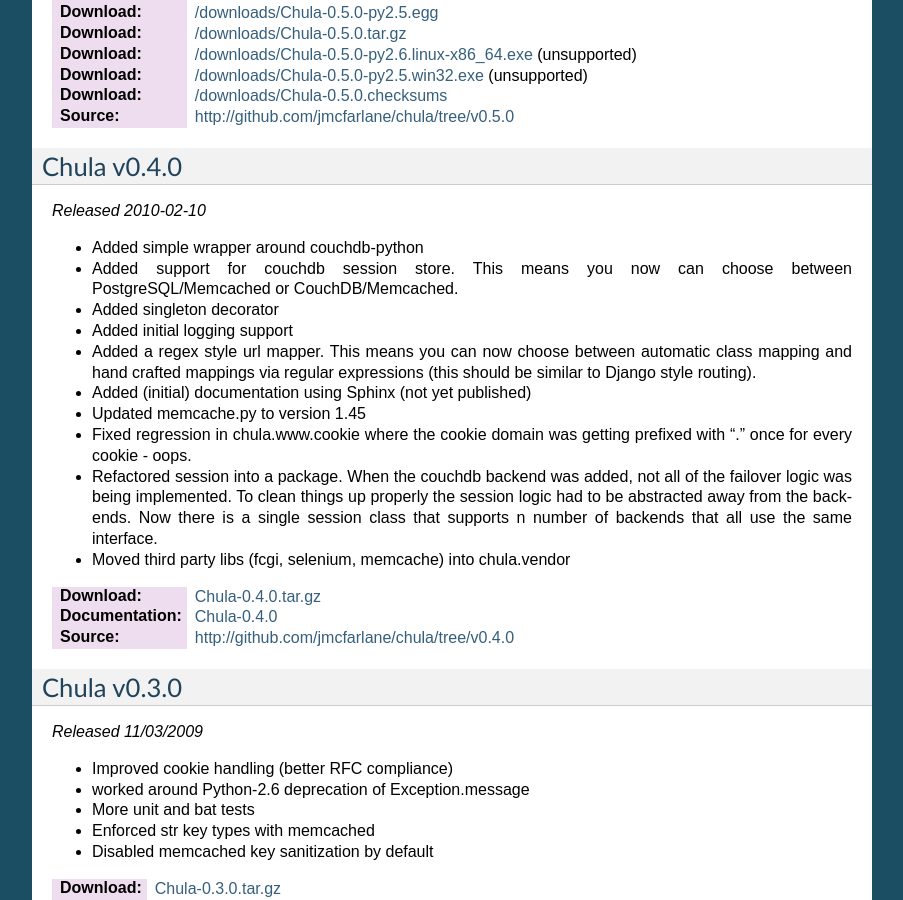
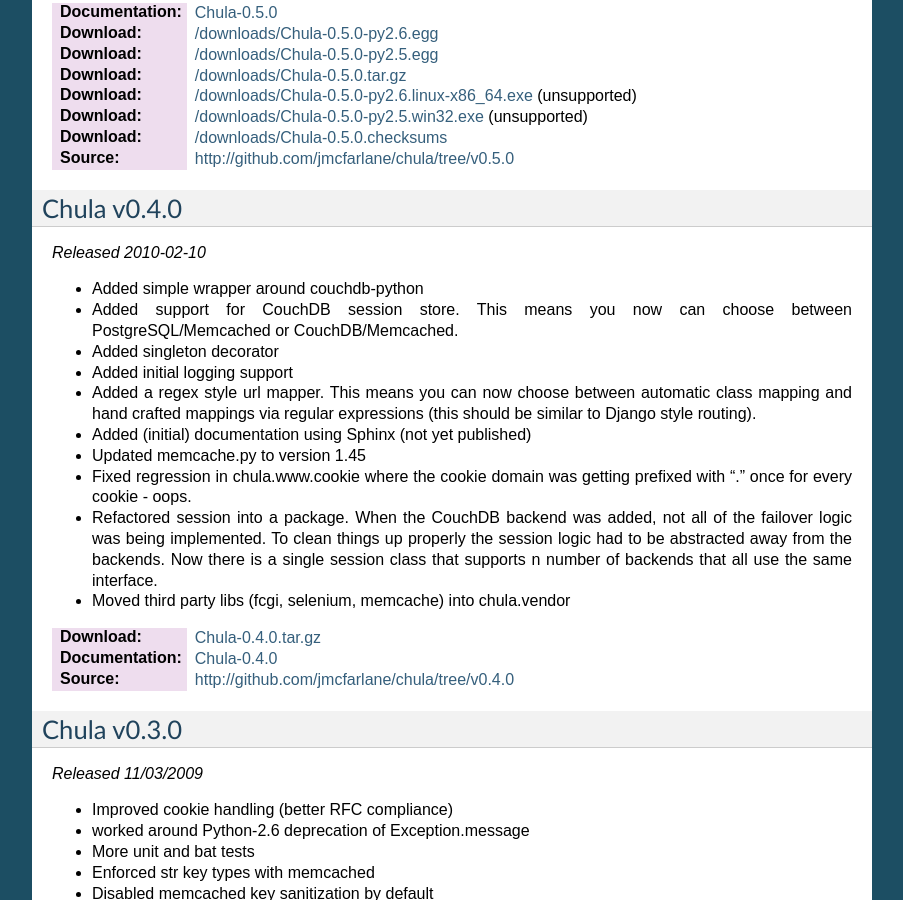
Before and after one commit to jmcfarlane/chula, a Sphinx documentation site: the page built from docs/changelog.rst, in a window 1280 px wide and 900 px high, scrolled down 1401 px. Shown: the whole window, without its empty margins (198-1101 px from the left). Built offline with Sphinx 7.4.7, drawn with Linux system fonts in a browser that asks for light colours; some of the changed text lies outside the part shown.

```diff
--- a/docs/changelog.rst
+++ b/docs/changelog.rst
@@ -23,8 +26,8 @@ Chula v0.7.0
 
 *Released 2010-06-29*
 
-* Added support for native couchdb sorting
-* Removed support for app level sorting of couchdb documents
+* Added support for native CouchDB sorting
+* Removed support for app level sorting of CouchDB documents
 
 :Documentation: `Chula-0.7.0 </0.7.0/>`_
 :Download: `</downloads/Chula-0.7.0-py2.6.egg>`_
@@ -88,7 +91,7 @@ Chula v0.4.0
 *Released 2010-02-10*
 
 * Added simple wrapper around couchdb-python
-* Added support for couchdb session store. This means you now can
+* Added support for CouchDB session store. This means you now can
   choose between PostgreSQL/Memcached or CouchDB/Memcached.
 * Added singleton decorator
 * Added initial logging support
@@ -99,7 +102,7 @@ Chula v0.4.0
 * Updated memcache.py to version 1.45
 * Fixed regression in chula.www.cookie where the cookie domain was
   getting prefixed with "." once for every cookie - oops.
-* Refactored session into a package. When the couchdb backend was
+* Refactored session into a package. When the CouchDB backend was
   added, not all of the failover logic was being implemented. To clean
   things up properly the session logic had to be abstracted away from
   the backends. Now there is a single session class that supports n
```
Also changed, not shown: other parts of docs/changelog.rst (+3 -0 lines), 1 other file.
